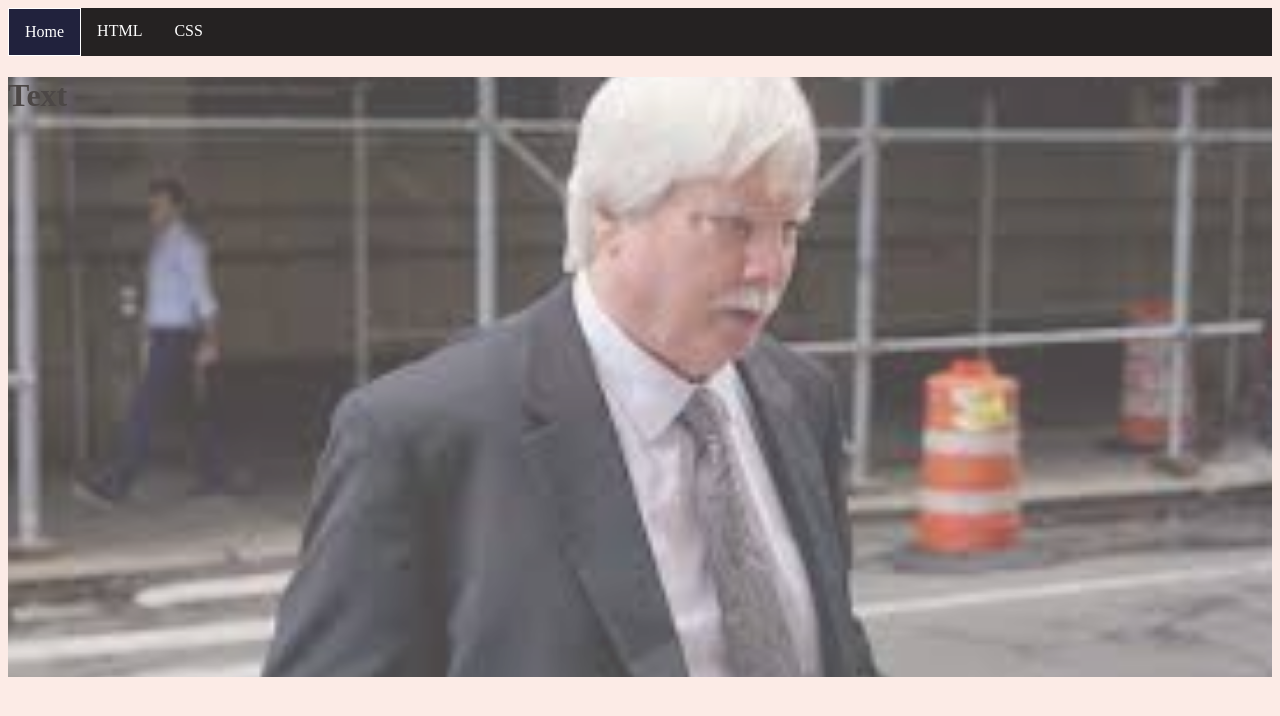
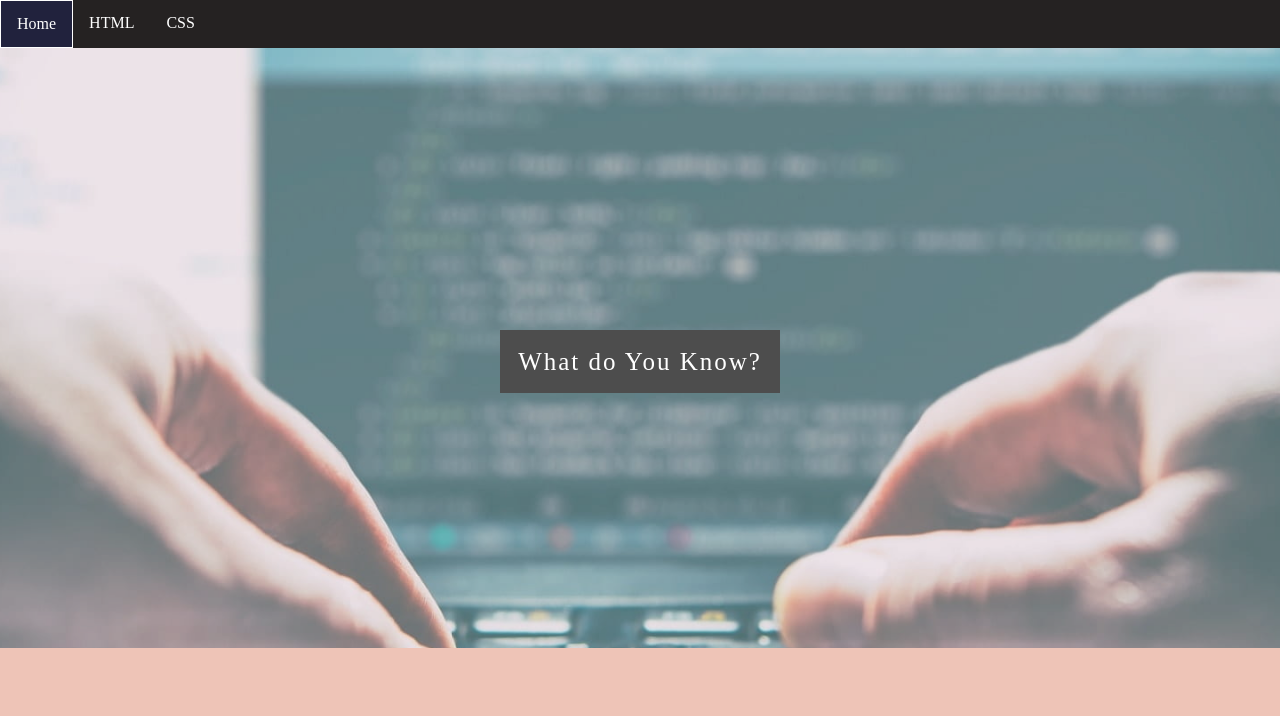
Before and after one commit to Tardifg/Tardifg.github.io, a plain HTML site: page Projects/what_do_you_know/index.html in a window 1280 px wide. Drawn offline with Linux system fonts and the light colour scheme.

Commit message:
Background Image

```diff
--- a/Projects/what_do_you_know/css/style.css
+++ b/Projects/what_do_you_know/css/style.css
@@ -1,6 +1,7 @@
 body {
-    background-color: rgb(252, 235, 230);
+    background-color: rgb(238, 196, 183);
     height: 100%;
+    margin: 0;
 }
 
 .nav {
@@ -31,3 +32,26 @@ body {
     background-color: rgb(33, 34, 61);
     border: 1px solid rgb(255, 255, 255);
 }
+
+
+.container {
+  background-color: white;
+  margin: 0px 0px;
+}
+
+
+.box {
+    position: absolute;
+    left: 0%;
+    top: 50%;
+    width: 100%;
+    text-align: center;
+}
+
+.box span.text {
+  background-color: rgb(0, 0, 0);
+  color: #fff;
+  padding: 18px;
+  font-size: 25px;
+  letter-spacing: 2px;
+}
--- a/Projects/what_do_you_know/index.html
+++ b/Projects/what_do_you_know/index.html
@@ -17,18 +17,29 @@
   background-position: center;
   background-repeat: no-repeat;
   background-size: cover;
-  background-image: url("images/nima.jpg");
+  background-image: url("images/code.jpg");
   }
 </style>
 <body>
-    <ul class="nav">
-        <li class="active"><a href="index.html">Home</a></li>
-        <li><a href="html.html">HTML</a></li>
-        <li><a href="css.html">CSS</a></li>
-    </ul>
+
+<ul class="nav">
+    <li class="active"><a href="index.html">Home</a></li>
+    <li><a href="html.html">HTML</a></li>
+    <li><a href="css.html">CSS</a></li>
+</ul>
+
+<div class="container">
 
 <div class="par1">
-    <h1>Text</h1>
+    <div class="box">
+        <span class="text">
+            What do You Know?
+        </span>
+    </div>
+</div>
+
+
+
 </div>
 
 </body>
```
Also changed, not shown: Projects/what_do_you_know/css.html (+4 -8 lines), Projects/what_do_you_know/html.html (+0 -2 lines), Projects/what_do_you_know/images/nim.jpg (renamed from Projects/what_do_you_know/images/nima.jpg).
